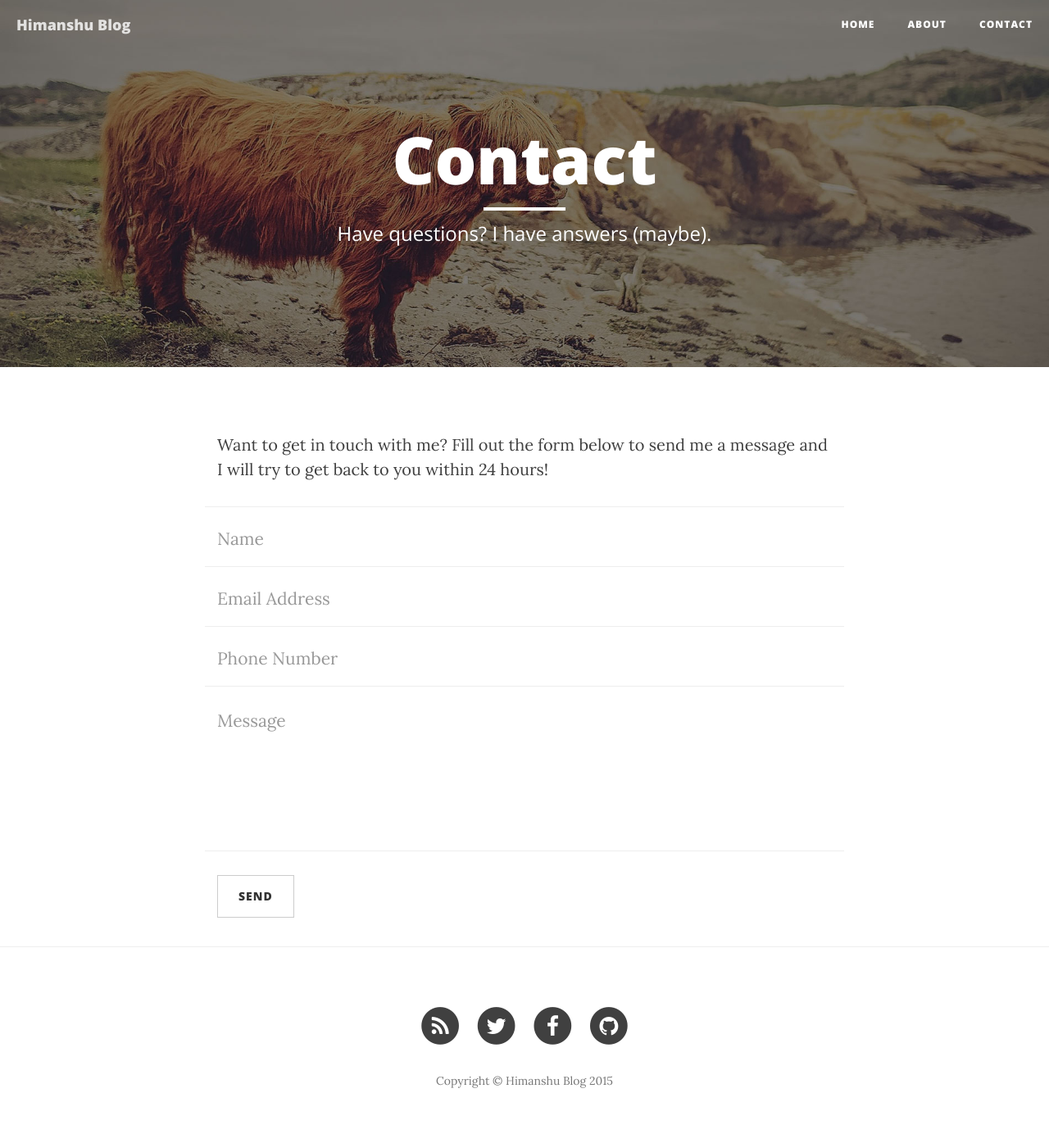
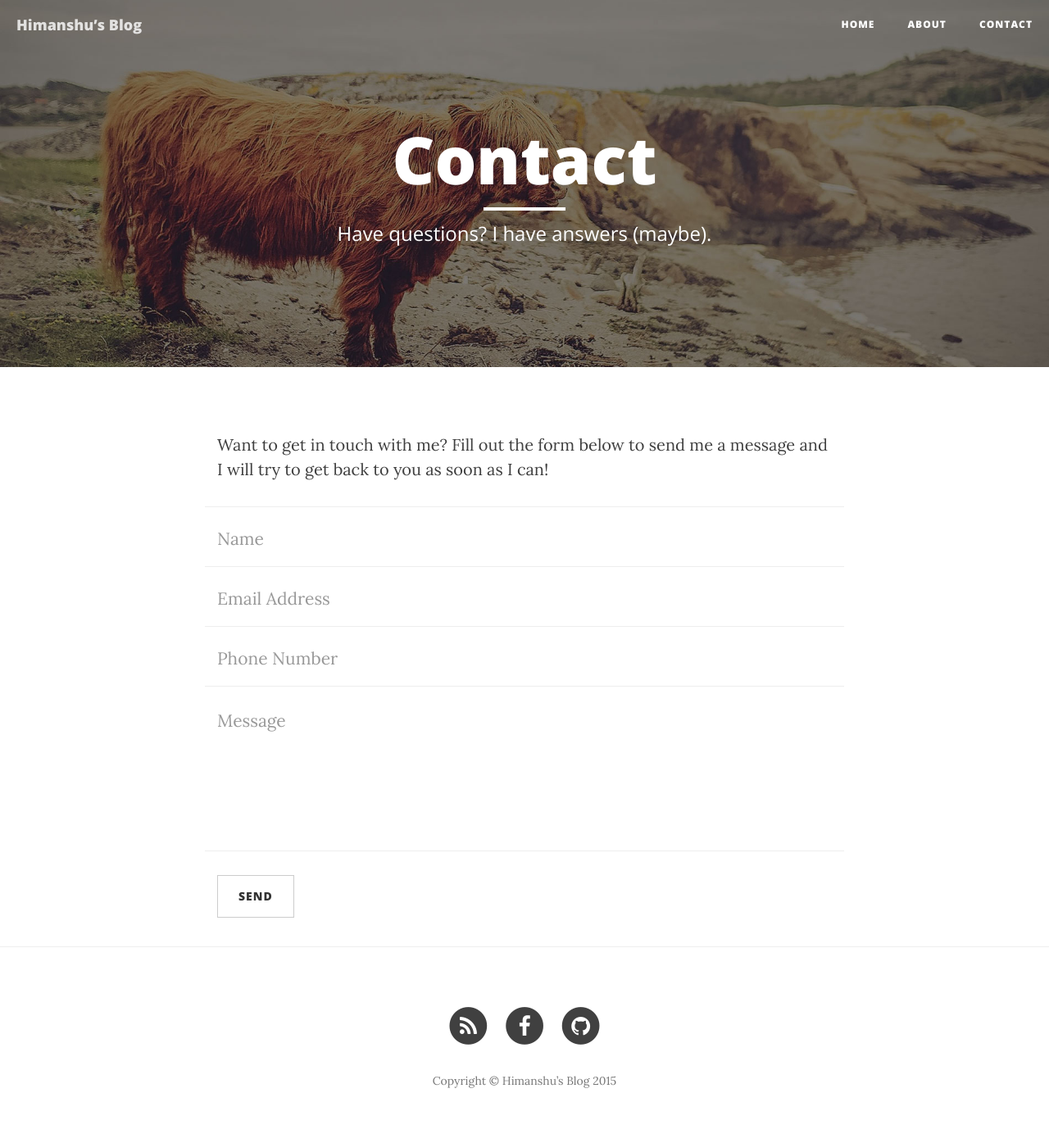
Before and after one commit to himanshudedge/himanshudedge.github.io, a Jekyll site: the page built from contact.html, in a window 1280 px wide. Shown: the whole page at 82% size. Built offline with Jekyll 4.4.1, drawn with Linux system fonts in a browser that asks for light colours; nearby versions of some CDN libraries; part of the change alters nothing that is shown.

Commit message:
Changed Image file and contact html. Trying to figure out how github works

```diff
--- a/_config.yml
+++ b/_config.yml
@@ -1,13 +1,13 @@
 # Site settings
-title: Himanshu Blog
+title: Himanshu’s Blog
 header-img: img/home-bg.jpg
-email: your-email@yourdomain.com
-description: "Write your site description here. It will be used as your sites meta description as well!"
+email: himanshudedge@gmail.com
+description: ““
 baseurl: ""
 url: "http://yourdomain.com"
-twitter_username: SBootstrap
-github_username:  davidtmiller
-facebook_username:  IronSummitMedia
+twitter_username:
+github_username:  himanshudedge
+facebook_username:  himanshu.dedge
 
 # Build settings
 markdown: kramdown
--- a/contact.html
+++ b/contact.html
@@ -5,7 +5,7 @@ description: "Have questions? I have answers (maybe)."
 header-img: "img/contact-bg.jpg"
 ---
 
-<p>Want to get in touch with me? Fill out the form below to send me a message and I will try to get back to you within 24 hours!</p>
+<p>Want to get in touch with me? Fill out the form below to send me a message and I will try to get back to you as soon as I can!</p>
 <!-- Contact Form - Enter your email address on line 19 of the mail/contact_me.php file to make this form work. -->
 <!-- WARNING: Some web hosts do not allow emails to be sent through forms to common mail hosts like Gmail or Yahoo. It's recommended that you use a private domain email address! -->
 <!-- NOTE: To use the contact form, your site must be on a live web host with PHP! The form will not work locally! -->
```
Also changed, not shown: 1 other file.
